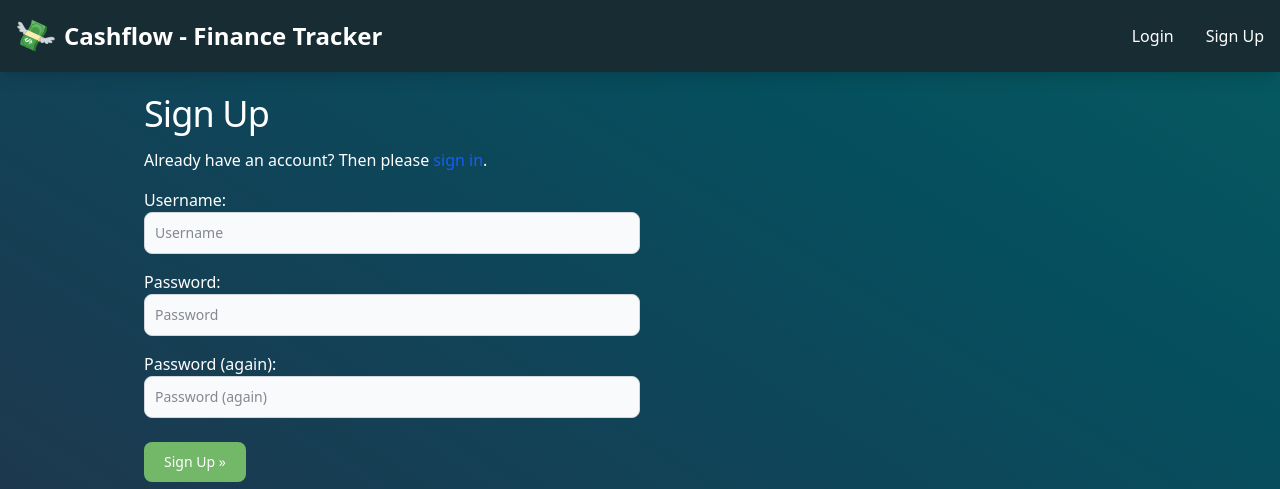
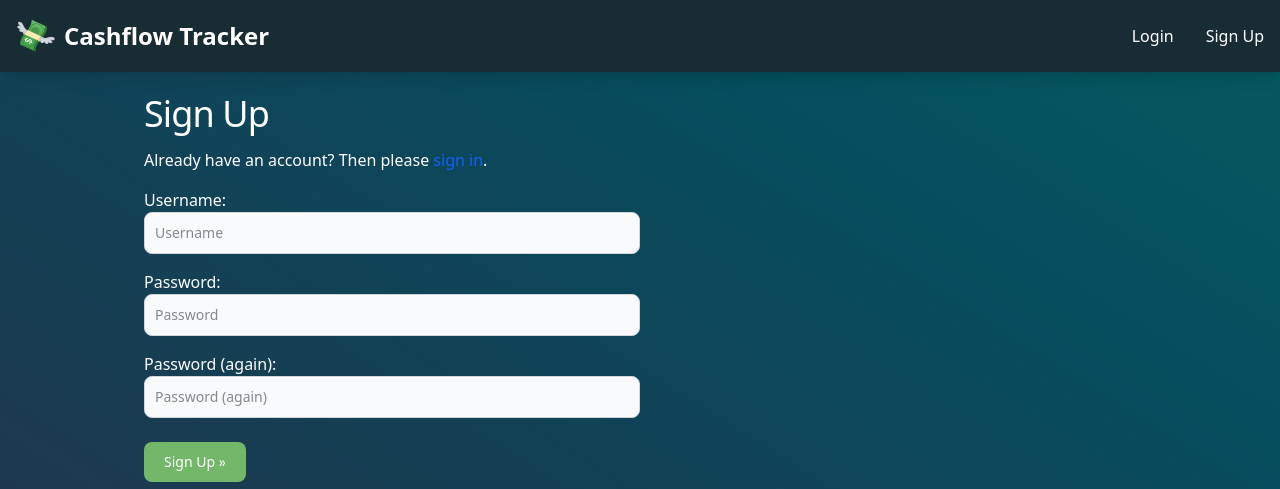
Before and after one commit to chetryJyoti/cashflow, a Django app: page /accounts/signup/ in a window 1280 px wide. Shown: the top 489 px of the page. Run offline with Django 5.2, Linux system fonts and the light colour scheme; some libraries are stand-ins or nearby versions.

Commit message:
update title

```diff
--- a/tracker/templates/tracker/partials/navbar.html
+++ b/tracker/templates/tracker/partials/navbar.html
@@ -5,7 +5,7 @@
         <span>
             <img class="w-10 h-10 mr-2" src="{% static 'images/money-with-wings.svg' %}" />
         </span>
-        <span class="self-center text-2xl font-semibold whitespace-nowrap">Cashflow - Finance Tracker</span>
+        <span class="self-center text-2xl font-semibold whitespace-nowrap">Cashflow Tracker</span>
       </a>
       <button data-collapse-toggle="navbar-default" type="button" class="inline-flex items-center p-2 ml-3 text-sm text-gray-500 rounded-lg md:hidden hover:bg-gray-100 focus:outline-none focus:ring-2 focus:ring-gray-200 dark:text-gray-400 dark:hover:bg-gray-700 dark:focus:ring-gray-600" aria-controls="navbar-default" aria-expanded="false">
         <span class="sr-only">Open main menu</span>
```
